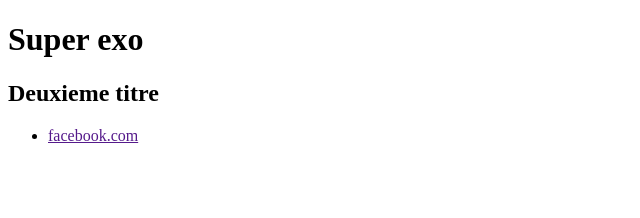
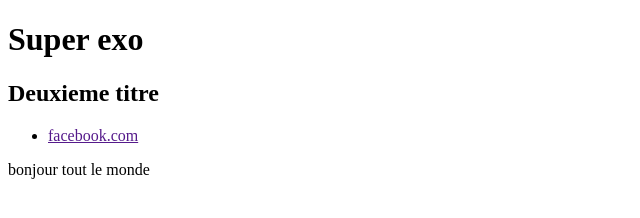
Before and after one commit to super-parfait/nan, a plain HTML site: page index.html in a window 1280 px wide. Shown: the whole page, without its empty margins (0-640 px from the left). Drawn offline with Linux system fonts and the light colour scheme.

Commit message:
Update index.html

```diff
--- a/index.html
+++ b/index.html
@@ -14,9 +14,11 @@
 			<li>
 				<a href="">
 					facebook.com
+
 				</a>
 			</li>
 		</ul>
+		<p>bonjour tout le monde</p>
 	</div>
 </body>
 </html>
```
